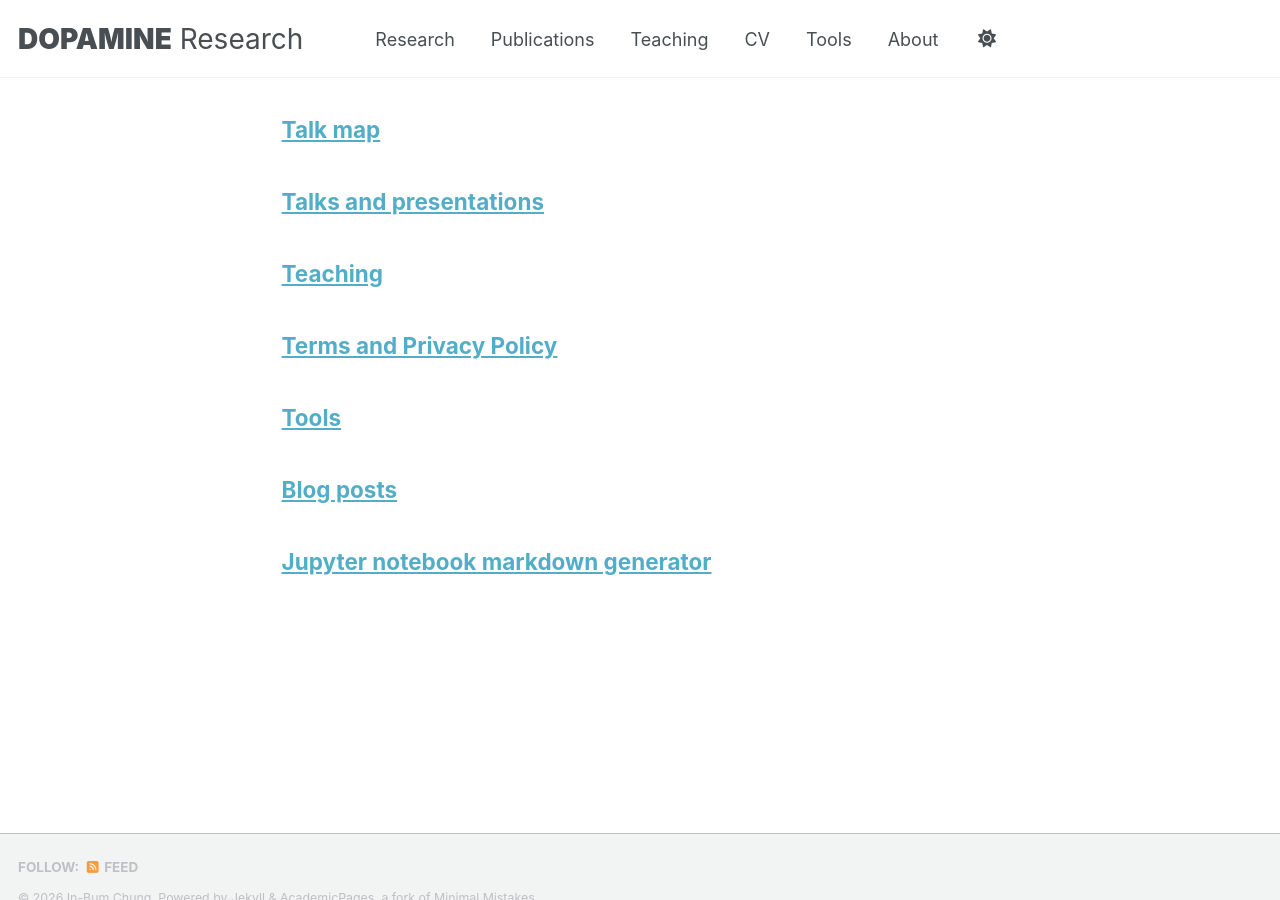
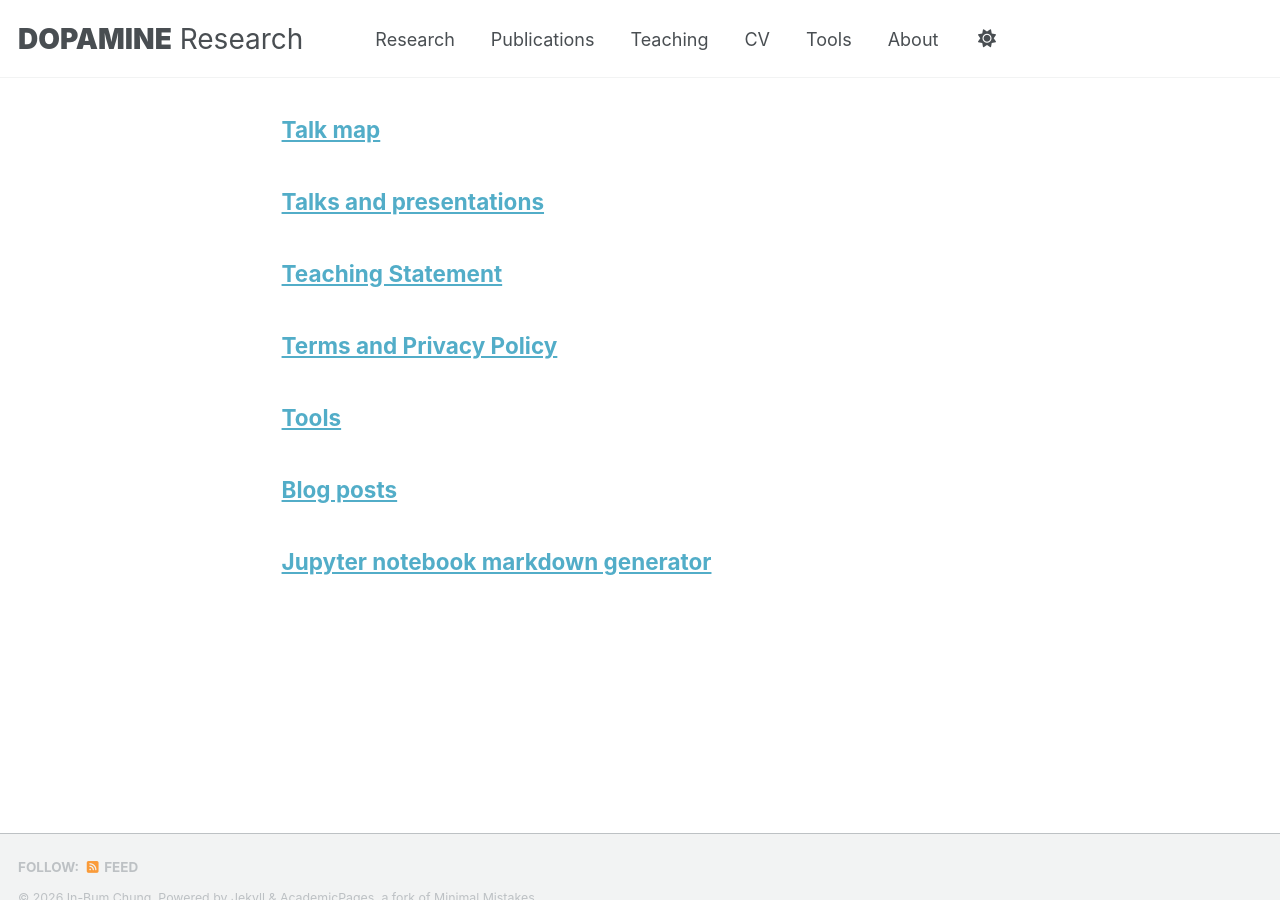
Before and after one commit to IBChung/IBChung.github.io, a Jekyll site: the page built from _pages/page-archive.html, in a window 1280 px wide and 900 px high, scrolled down 1079 px. Built offline with Jekyll 4.4.1, drawn with Linux system fonts in a browser that asks for light colours; a script that is not in the unit is left out.

Commit message:
Revise teaching page title and content structure
Updated the title from 'Teaching' to 'Teaching Statement' and removed the 'Teaching Philosophy' header.

```diff
--- a/_pages/teaching.md
+++ b/_pages/teaching.md
@@ -1,6 +1,6 @@
 ---
 layout: single
-title: "Teaching"
+title: "Teaching Statement"
 permalink: /teaching/
 author_profile: true
 ---
```
Also changed, not shown: other parts of _pages/teaching.md (+0 -1 lines).
